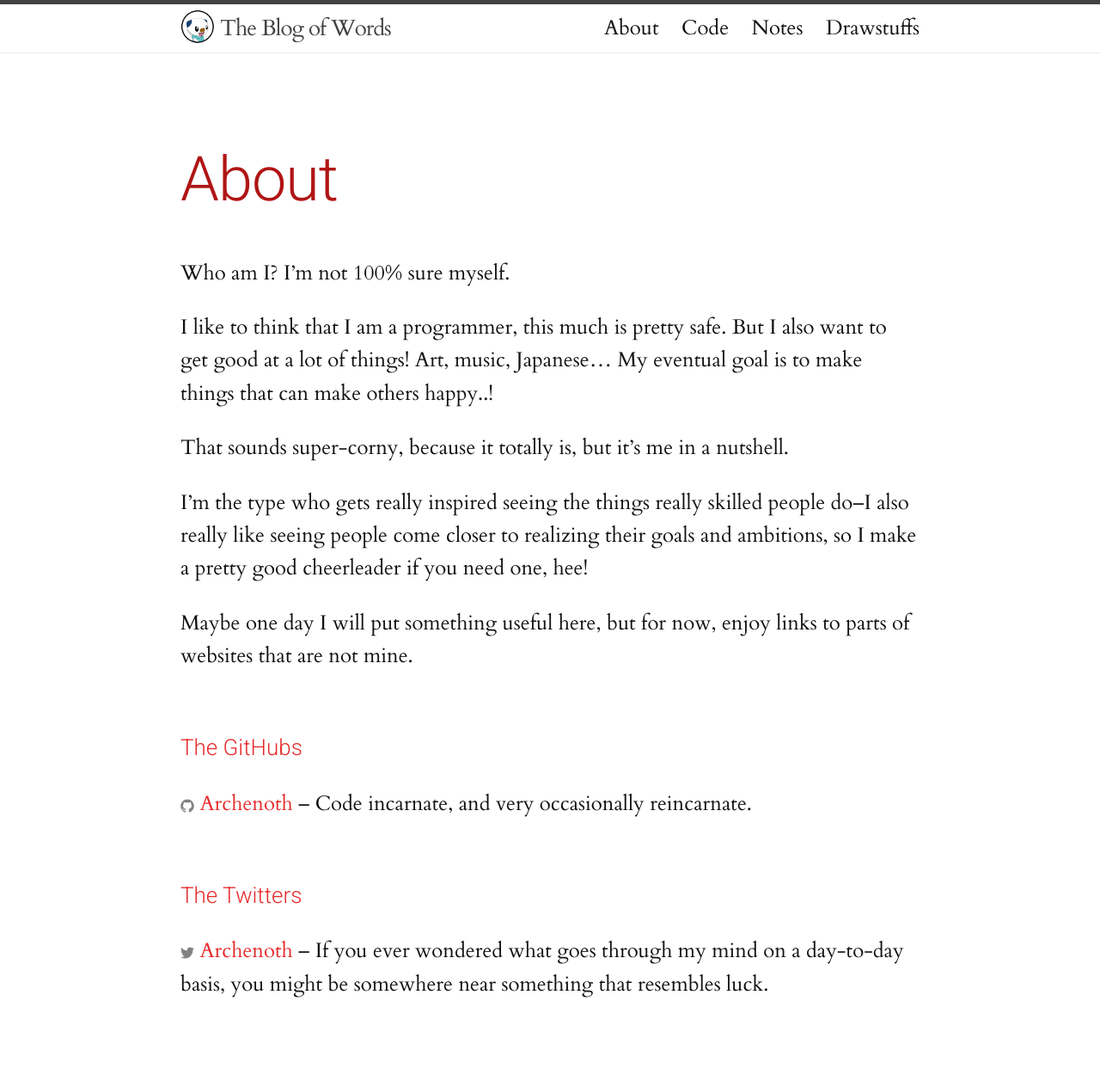
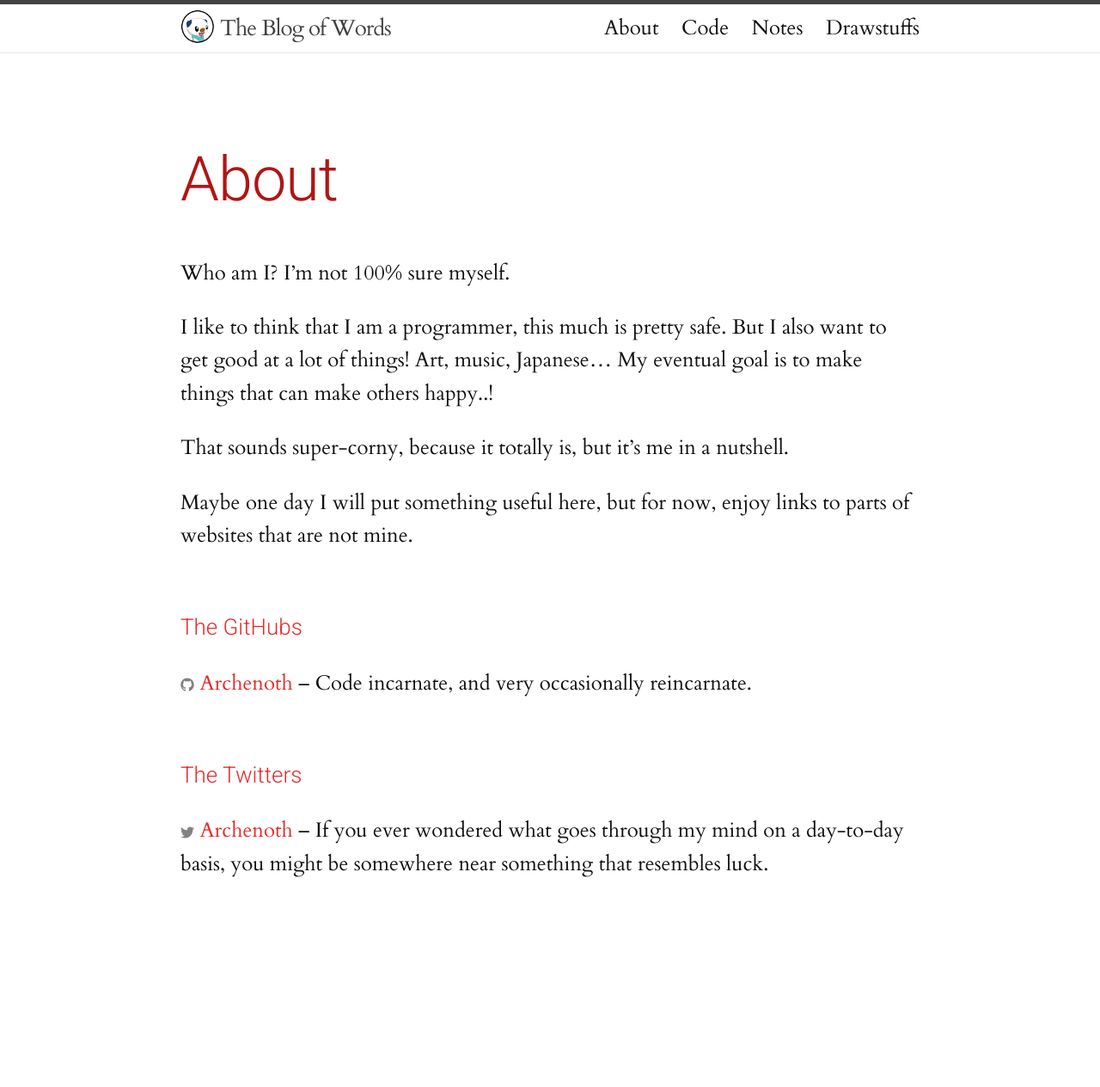
Before and after one commit to Crinklewott/diape.red, a Jekyll site: the page built from about.md, in a window 1280 px wide. Shown: the whole page at 86% size. Built offline with Jekyll 4.4.1, drawn with Linux system fonts in a browser that asks for light colours; after the commit the page ends 1124 px from its top, so only the background shows below that.

Commit message:
Ohmygosh that's embarrasing

```diff
--- a/about.md
+++ b/about.md
@@ -12,11 +12,6 @@ eventual goal is to make things that can make others happy..!
 
 That sounds super-corny, because it totally is, but it's me in a
 nutshell.
-
-I'm the type who gets really inspired seeing the things really skilled
-people do--I also really like seeing people come closer to realizing
-their goals and ambitions, so I make a pretty good cheerleader if you
-need one, hee!
 
 Maybe one day I will put something useful here, but for now, enjoy
 links to parts of websites that are not mine.
```
